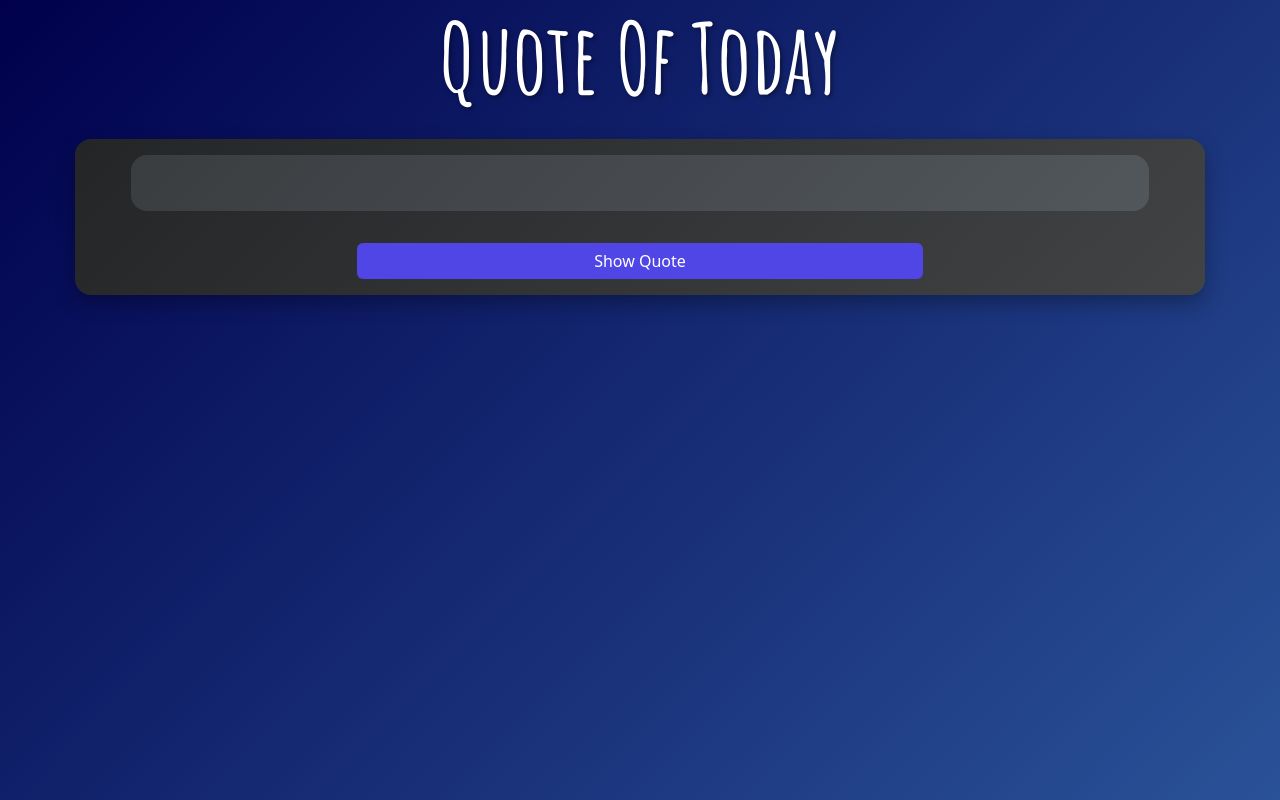
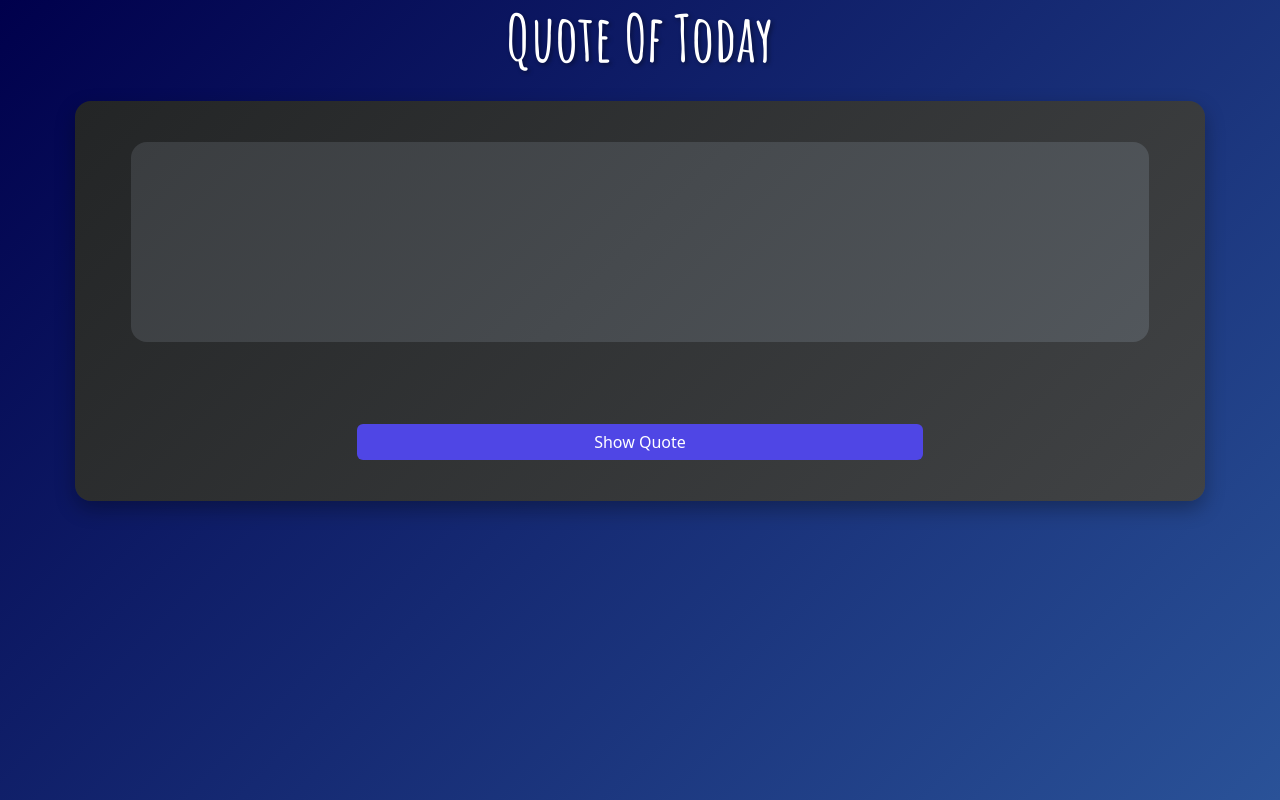
Before and after one commit to Mohamed-Khaled-1/Random-quotes, a plain HTML site: page index.html in a window 1280 px wide. Drawn offline with Linux system fonts and the light colour scheme.

Commit message:
Add files via upload

```diff
--- a/css/index.css
+++ b/css/index.css
@@ -2,31 +2,35 @@
   width: 100% !important;
   margin: 0 auto;
   box-shadow: 0 0 10px 2px rgba(0, 0, 0, 0.5) !important /* Darker shadow */;
-background-image:  linear-gradient(135deg, #00004c, #2a5298) !important; /* Gradient from dark blue to medium blue */ ;
+  background-image: linear-gradient(
+    135deg,
+    #00004c,
+    #2a5298
+  ) !important; /* Gradient from dark blue to medium blue */
   background-size: cover !important /* Ensures the background covers the entire container */ ;
 }
-.container-fluid>h1 {
+.container-fluid > h1 {
   color: #fff;
-text-shadow: 2px 2px 4px rgba(0,0,0,0.4);
+  text-shadow: 2px 2px 4px rgba(0, 0, 0, 0.4);
   font-family: "amatic sc", cursive;
-font-size: 6rem;
-font-weight: 700;
+  font-weight: 600;
+  font-size: 4rem !important;
+  text-align: center;
 
 }
 
-.w-90{
+.w-90 {
   width: 90%;
 }
 .quote-container {
   background: linear-gradient(135deg, #232526, #414345);
   box-shadow: 0 8px 20px rgba(0, 0, 0, 0.3);
+    min-height: 50% !important;
 }
-.quote-box{
- background:linear-gradient(135deg, #3a3d40, #52575c);
-  color: #f1f1f1;;
-
-
-
+.quote-box {
+  background: linear-gradient(135deg, #3a3d40, #52575c);
+  color: #f1f1f1;
+  min-height: 50% !important;
 }
 .btn-quote {
   background-color: #4f46e5 !important; /* Indigo */
@@ -37,11 +41,12 @@ border: none !important;
   background-color: #4338ca !important; /* Darker Indigo on hover */
 }
 #quote {
-  font-family: 'Caveat', cursive;
-  font-size: 2.25rem !important;
+  font-family: "Caveat", cursive;
   text-align: center;
   color: #f1f1f1;
-  padding: 20px;
-  line-height: 1.6;
+  padding: 0.5rem;
   transition: all 0.3s ease-in-out;
+  font-size: 1rem;
+  margin: 0;
+  line-height: 14px !important;
 }
--- a/js/index.js
+++ b/js/index.js
@@ -1,6 +1,5 @@
-
-function showQuote(){
-   var quotes =  [
+function showQuote() {
+  var quotes = [
     "The best way to get started is to quit talking and begin doing. - Walt Disney",
     "Don't let yesterday take up too much of today. - Will Rogers",
     "It's not whether you get knocked down, it's whether you get up. - Vince Lombardi",
@@ -42,7 +41,6 @@ function showQuote(){
     "Happiness is not something ready made. It comes from your own actions. - Dalai Lama",
     "A goal without a plan is just a wish. - Antoine de Saint-Exupéry",
     "Keep going. Everything you need will come to you at the perfect time.",
-
   ];
   var randomIndex = Math.floor(Math.random() * quotes.length);
   document.getElementById("quote").innerHTML = quotes[randomIndex];
```
Lines whose indentation alone changed are shown as unchanged.
